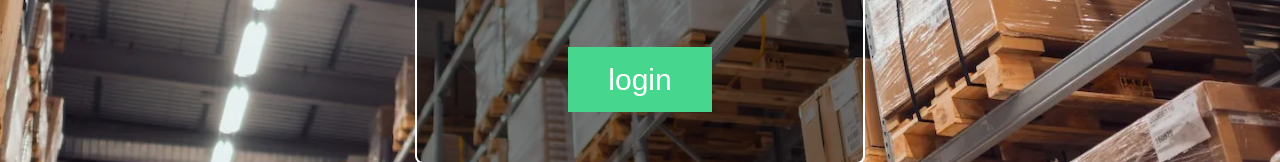
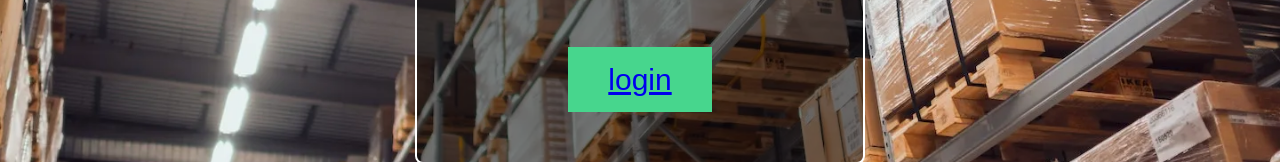
Before and after one commit to harveyyase/inventory-management-system-frontend, a plain HTML site: page index.html in a window 1280 px wide. Shown: the part 525-687 px from the top of the page. Drawn offline with Linux system fonts and the light colour scheme.

Commit message:
Update index.html

```diff
--- a/index.html
+++ b/index.html
@@ -24,7 +24,7 @@
                     <input placeholder="password" type="password">
                 </div>
                 <div class="loginbuttoncontainer">
-                    <button>login</button>
+                    <button><a href="indexAddSupplier.html">login</a></button>
                 </div>
             </form>
         </div>
```
